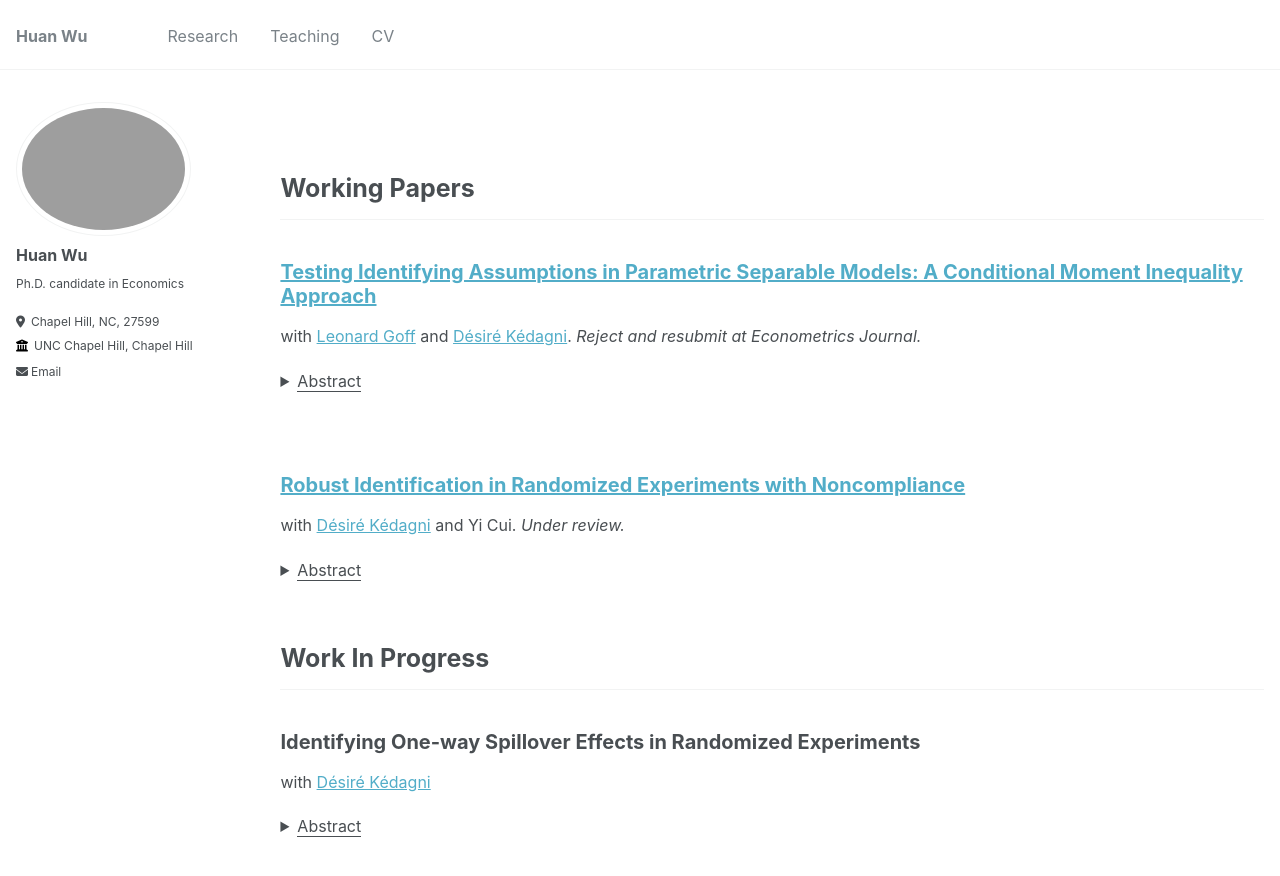
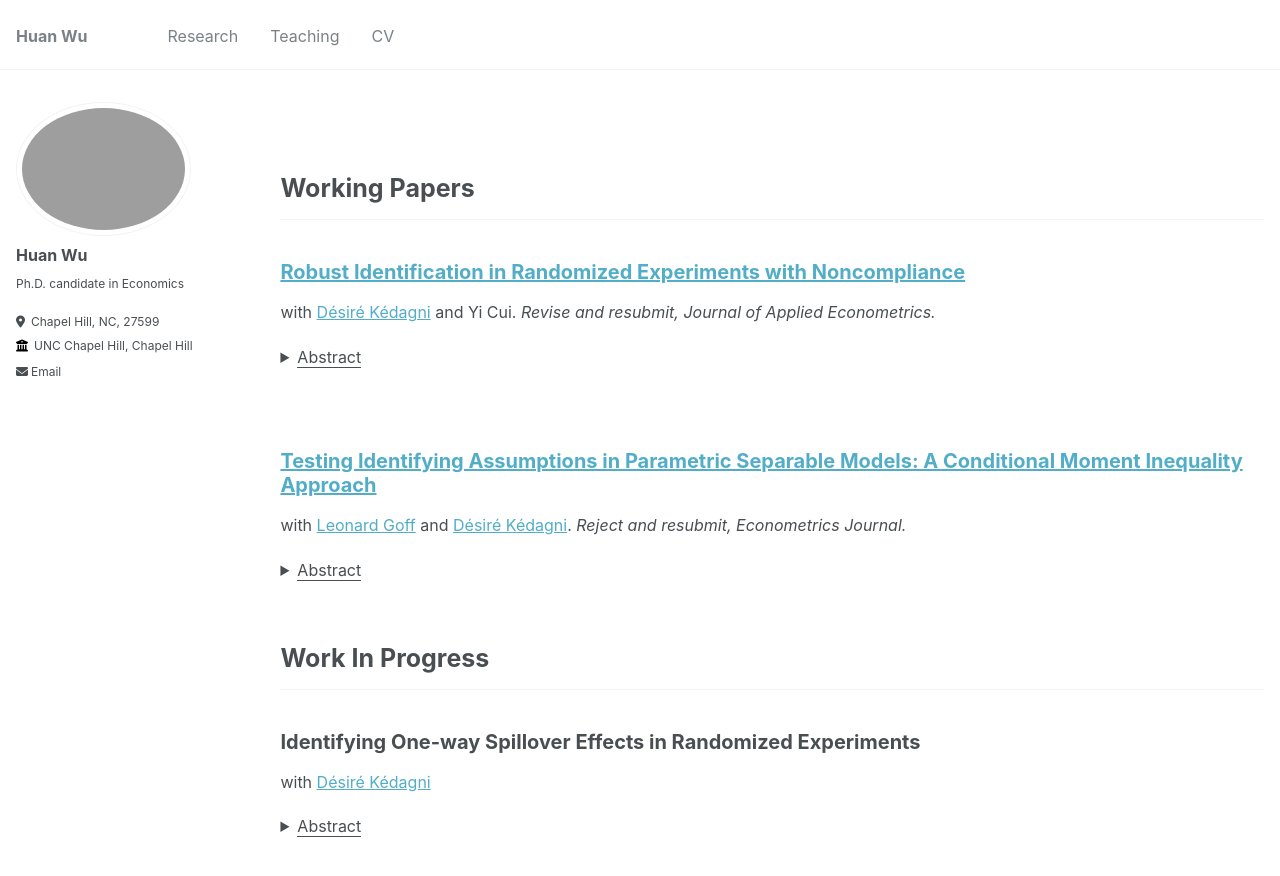
Before and after one commit to huanwu-econ/huanwu-econ.github.io, a Jekyll site: the page built from _pages/publications.md, in a window 1280 px wide and 900 px high, scrolled down 550 px. Shown: the top 876 px of the window. Built offline with Jekyll 4.4.1, drawn with Linux system fonts in a browser that asks for light colours.

Commit message:
Update publications.md

```diff
--- a/_pages/publications.md
+++ b/_pages/publications.md
@@ -40,22 +40,23 @@ author_profile: true
 # Working Papers
 ***
 
+## [Robust Identification in Randomized Experiments with Noncompliance](https://huanwu-econ.github.io/files/KWC-2025.pdf)
+with [Désiré Kédagni](https://sites.google.com/site/desirekedagni/) and Yi Cui. <i>Revise and resubmit, Journal of Applied Econometrics.</i>
+
+<details>
+    <summary><u>Abstract</u></summary><p>
+    Instrument variable (IV) methods are widely used in empirical research to identify causal effects of a policy. In the local average treatment effect (LATE) framework, the IV estimand identifies the LATE under three main assumptions: random assignment, exclusion restriction, and monotonicity. However, these assumptions are often questionable in many applications, leading some researchers to doubt the causal interpretation of the IV estimand. This paper considers a robust identification of causal parameters in a randomized experiment setting with noncompliance where the standard LATE assumptions could be violated. We discuss identification under two sets of weaker assumptions: random assignment and exclusion restriction (without monotonicity), and random assignment and monotonicity (without exclusion restriction). We derive sharp bounds on some causal parameters under these two sets of relaxed LATE assumptions. Finally, we apply our method to revisit the random information experiment conducted in Bursztyn, González, and Yanagizawa-Drott (2020) and find that the standard LATE assumptions are jointly incompatible in this application. We then estimate the robust identified sets under the two sets of relaxed assumptions.
+</p>
+</details> <br>
+
+
 ## [Testing Identifying Assumptions in Parametric Separable Models: A Conditional Moment Inequality Approach](https://huanwu-econ.github.io/files/GKW-2024.pdf)
-with [Leonard Goff](https://www.leonardgoff.com/) and [Désiré Kédagni](https://sites.google.com/site/desirekedagni/). <i>Reject and resubmit at Econometrics Journal.</i>
+with [Leonard Goff](https://www.leonardgoff.com/) and [Désiré Kédagni](https://sites.google.com/site/desirekedagni/). <i>Reject and resubmit, Econometrics Journal.</i>
 
 <details>
     <summary><u>Abstract</u></summary>
     <p>In this paper, we propose a simple method for testing identifying assumptions in parametric separable models, namely treatment exogeneity, instrument validity, and/or homoskedasticity. We show that the testable implications can be written in the intersection bounds framework, which is easy to implement using the inference method proposed in Chernozhukov, Lee, and Rosen (2013), and the Stata package of Chernozhukov et al. (2015). Monte Carlo simulations confirm that our test is consistent and controls size. We use our proposed method to test the validity of some commonly used instrumental variables, such as the average price in other markets in Nevo and Rosen (2012), the Bartik instrument in Card (2009), and the test rejects both instrumental variable models. When the identifying assumptions are rejected, we discuss solutions that allow researchers to identify some causal parameters of interest after relaxing functional form assumptions. We show that the IV model is nontestable if no functional form assumption is made on the outcome equation, when there exists a one-to-one mapping between the continuous treatment variable, the instrument, and the first-stage unobserved heterogeneity.
     </p>
-</details> <br>
-
-## [Robust Identification in Randomized Experiments with Noncompliance](https://huanwu-econ.github.io/files/KWC-2025.pdf)
-with [Désiré Kédagni](https://sites.google.com/site/desirekedagni/) and Yi Cui. <i>Under review.</i>
-
-<details>
-    <summary><u>Abstract</u></summary><p>
-    Instrument variable (IV) methods are widely used in empirical research to identify causal effects of a policy. In the local average treatment effect (LATE) framework, the IV estimand identifies the LATE under three main assumptions: random assignment, exclusion restriction, and monotonicity. However, these assumptions are often questionable in many applications, leading some researchers to doubt the causal interpretation of the IV estimand. This paper considers a robust identification of causal parameters in a randomized experiment setting with noncompliance where the standard LATE assumptions could be violated. We discuss identification under two sets of weaker assumptions: random assignment and exclusion restriction (without monotonicity), and random assignment and monotonicity (without exclusion restriction). We derive sharp bounds on some causal parameters under these two sets of relaxed LATE assumptions. Finally, we apply our method to revisit the random information experiment conducted in Bursztyn, González, and Yanagizawa-Drott (2020) and find that the standard LATE assumptions are jointly incompatible in this application. We then estimate the robust identified sets under the two sets of relaxed assumptions.
-</p>
 </details> <br>
 
 
```
